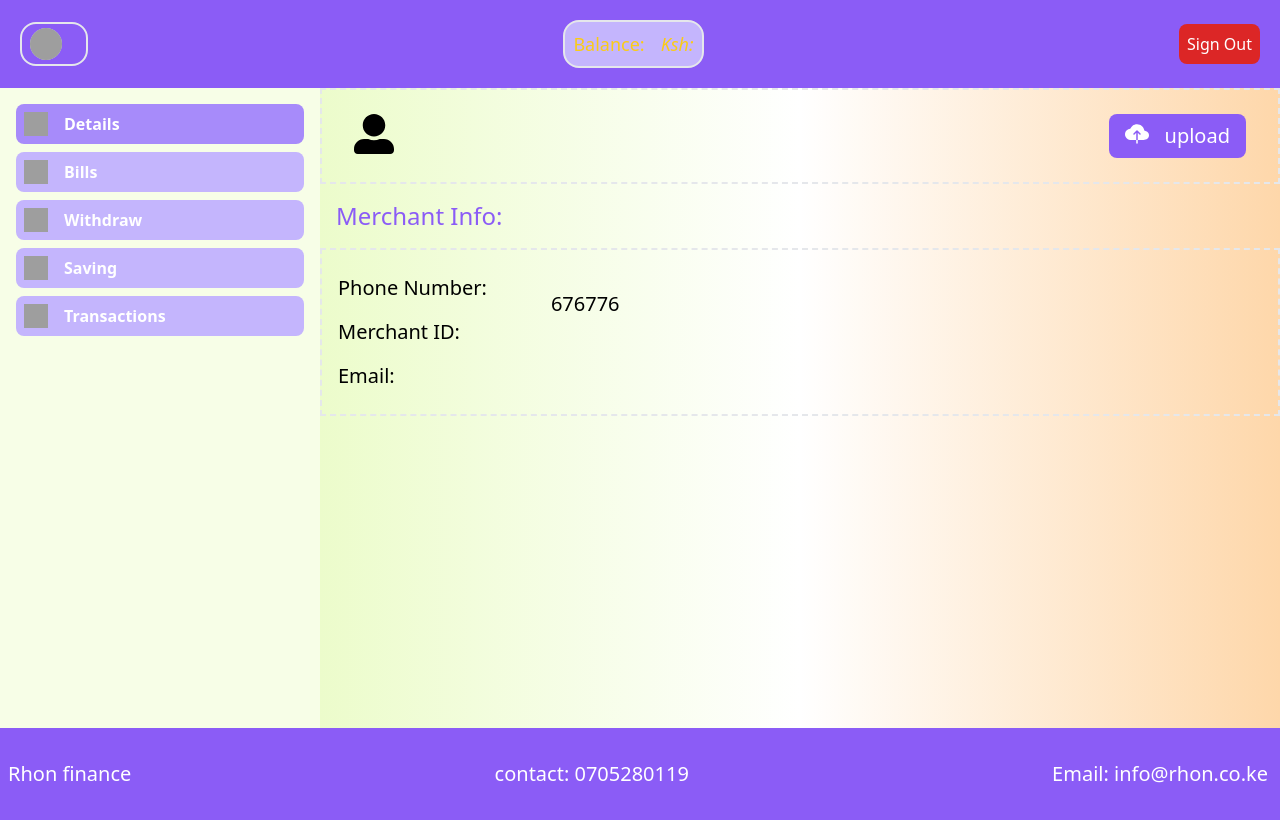
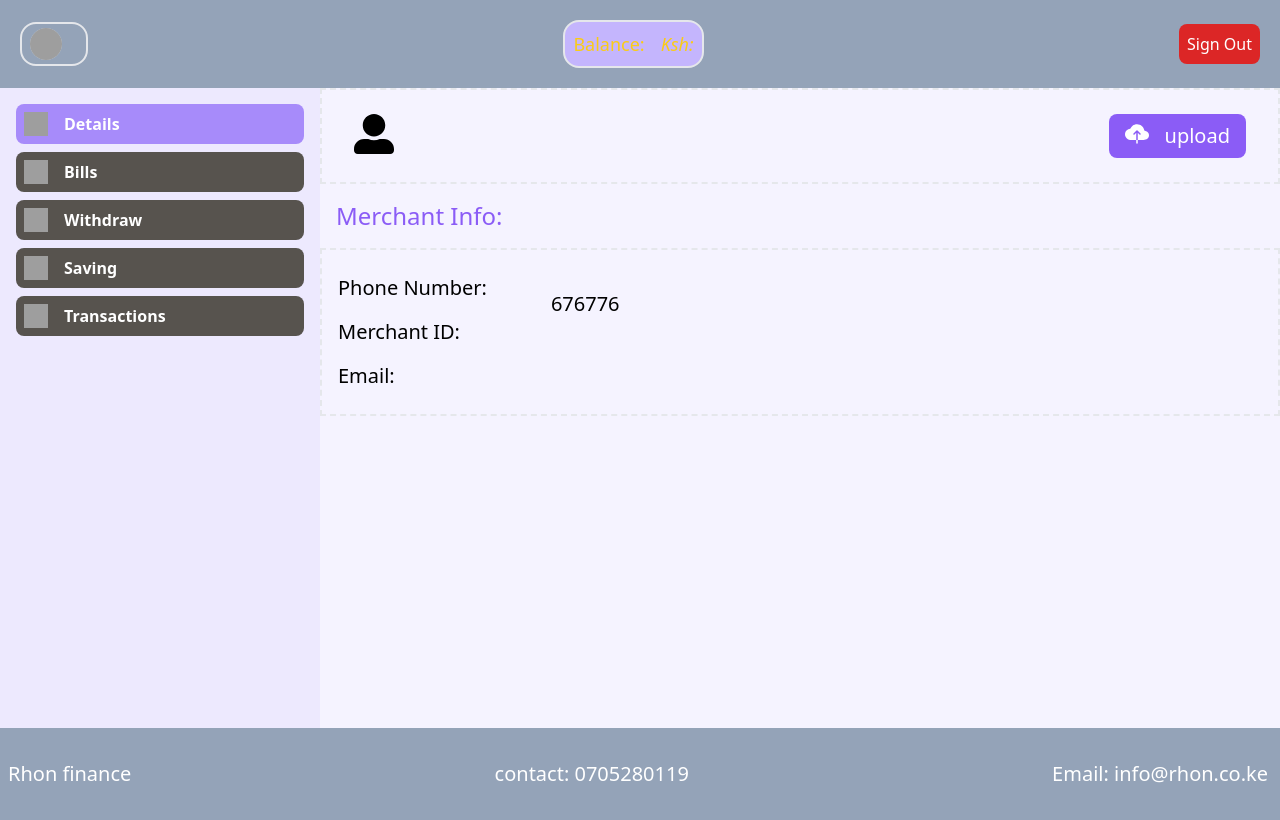
Before and after one commit to KDOUGLASRONO/rhon, a React (Vite) app: page /dashboard/Details in a window 1280 px wide. Built offline with nearby package versions, Linux system fonts and the light colour scheme; sample sign-in values are in the browser's storage; grey boxes are pictures that could not be loaded.

Commit message:
latest commit

```diff
--- a/src/components/Footer.jsx
+++ b/src/components/Footer.jsx
@@ -2,7 +2,7 @@ import React from "react";
 
 const Footer = () => {
   return (
-    <div className="bg-violet-500 text-white text-xl py-8 px-2 flex justify-between">
+    <div className="bg-slate-400 text-white text-xl py-8 px-2 flex justify-between">
       <div className="mr-1">
         <h3>Rhon finance</h3>
       </div>
--- a/src/dashboardComponents/ActiveBills.jsx
+++ b/src/dashboardComponents/ActiveBills.jsx
@@ -4,7 +4,7 @@ import { MdDelete } from 'react-icons/md'
 const ActiveBills = ({bill, deleteActiveBill}) => {
     console.log(bill);
     return (
-        <div className='flex bg-lime-50 py-1 mx-1 px-4 my-2 rounded-lg text-lg hover:bg-yellow-50 justify-between' id={bill.bill['_id']}>
+        <div className='flex bg-violet-200 py-1 mx-1 px-4 my-2 rounded-lg text-lg hover:bg-yellow-50 justify-between' id={bill.bill['_id']}>
             <h3>{bill.bill.name}</h3>
             <MdDelete id={bill.bill['_id']} onClick={deleteActiveBill} className='mx-8 h-8 w-8 text-red-500 hover:text-red-700'/>
         </div>
--- a/src/dashboardComponents/Savings.jsx
+++ b/src/dashboardComponents/Savings.jsx
@@ -2,7 +2,7 @@ import React from 'react'
 
 const Savings = () => {
   return (
-    <div className='py-4 px-4 bg-lime-100 w-full h-full text-center'>
+    <div className='py-4 px-4 bg-violet-50 w-full h-full text-center'>
         <div className='py-4 px-4 text-4xl text-bold'>
           <h2>Saving Goals</h2>
         </div>
--- a/src/dashboardComponents/UserTransactions.jsx
+++ b/src/dashboardComponents/UserTransactions.jsx
@@ -18,7 +18,7 @@ const UserTransactions = () => {
   }, [])
 
   return (
-    <section className='userTransactions bg-lime-100'>
+    <section className='userTransactions bg-violet-50'>
       <h2 className='tittle'>Transactions</h2>
       <div className='viewTransactions'>
         <table>
--- a/src/dashboardComponents/Withdraw.jsx
+++ b/src/dashboardComponents/Withdraw.jsx
@@ -73,7 +73,7 @@ const Withdraw = ({userInfo, handleAlert}) => {
   }
 
   return (
-    <section className='w-full h-full bg-lime-100 text-center py-8'>
+    <section className='w-full h-full bg-violet-50 text-center py-8'>
       <div className='w-full border-dashed border-2 py-4 px-8 m-auto first:text-2xl'>
         <h3 className="py-2 font-black">Account Balance</h3>
         <h3 className="text-4xl text-violet-900 font-bold my-4"> ksh <span className=''>{userInfo.balance < 0? "0": userInfo.balance}</span></h3>
@@ -88,7 +88,7 @@ const Withdraw = ({userInfo, handleAlert}) => {
             className='px-2 py-1'
             />
         </div>
-        <button type='button' onClick={handleWithdrawal} className='py-2 px-4 w-full bg-violet-400 hover:bg-violet-500 rounded-lg'>
+        <button type='button' onClick={handleWithdrawal} className='py-2 px-4 w-full text-white bg-stone-600 hover:bg-stone-800 rounded-lg'>
           {preload? '': 'Withdraw'}<span className={preload? 'btnPreload active': 'btnPreload'}><span className='bg-green-500 '></span></span>
         </button>
       </div>
--- a/src/dashboardComponents/bills.jsx
+++ b/src/dashboardComponents/bills.jsx
@@ -141,13 +141,13 @@ const bills = ({handleAlert, userInfo}) => {
 
 
   return (
-    <section className="w-full bg-lime-100 h-full">
+    <section className="w-full bg-violet-50 h-full">
     <div className='border-dashed border-2 w-full px-4 py-4 text-2xl'>
       <p className='accountAmount'>Account Balance: Ksh <span className='accountBalance'>{userInfo.balance < 0 ? "0" : userInfo.balance}</span></p>
       <h2>Lipa Bills bila Stress</h2>
     </div>
     <div className='flex justify-between border-dashed border-2 w-full px-4 py-4 text-lg'>
-      <select className="bg-lime-50 px-2 rounded-lg" name="billName" id="" defaultValue='Default' onChange={handleBillValue}>
+      <select className="bg-white px-2 rounded-lg" name="billName" id="" defaultValue='Default' onChange={handleBillValue}>
         <option selected disabled value='Default'>Select your bills..</option>
         {availableBills.map((singleBill)=>{
           return <AvailableBills key={singleBill._id} billId={billId} singleBill={singleBill}/>
@@ -170,7 +170,7 @@ const bills = ({handleAlert, userInfo}) => {
       </div>
       {/* Display Active Bills */}
       <div className="mt-2 px-4">
-        <h2 id='activeBill'className="text-xl bg-lime-200 py-1 rounded-lg px-4 text-bold" onClick={handleActiveBillSection}>Active Bills</h2>
+        <h2 id='activeBill'className="text-xl bg-violet-200 py-1 rounded-lg px-4 text-bold w-fit" onClick={handleActiveBillSection}>Active Bills</h2>
         <div className={activeBillSection? 'listBills active' : 'listBills'}>
           {
             activeBills.map((singleBill)=>{
--- a/src/dashboardComponents/details.jsx
+++ b/src/dashboardComponents/details.jsx
@@ -5,7 +5,7 @@ import {IoCloudUpload} from 'react-icons/io5'
 const details = ({userInfo}) => {
   console.log(userInfo)
   return (
-    <section className='h-full bg-gradient-to-r from-lime-100 to-orange-200 via-white w-full '>
+    <section className='h-full bg-violet-50 w-full '>
       <div className="flex justify-between py-6 px-8 border-dashed border-2">
         <FaUserAlt className='detailsIcon h-10 w-10'/>
         <div className='userNameDetails'>
--- a/src/dashboardComponents/header.jsx
+++ b/src/dashboardComponents/header.jsx
@@ -12,7 +12,7 @@ const Header = ({userInfo, setSession}) => {
   }
 
   return (
-      <header className=" flex w-full text-gray-400 bg-violet-500 body-font">
+      <header className=" flex w-full text-gray-400 bg-slate-400 body-font">
         <div className="container  flex flex-wrap p-5 justify-between md:flex-row items-center">
           <div className="flex text-xl px-2 py-1 rounded-2xl border-solid border-2  text-white mb-4 md:mb-0">
             <img src="https://img.icons8.com/cotton/64/null/gender-neutral-user--v2.png" className="bg-slate-300 rounded-2xl h-8 w-8 mr-4"/>
--- a/src/dashboardComponents/leftSideBar.jsx
+++ b/src/dashboardComponents/leftSideBar.jsx
@@ -23,23 +23,23 @@ const leftSideBar = ({activePage, setActivePage, handleActivePage}) => {
 
   return (
         <div className="grid grid-cols-3 h-full md:flex-cols-1 md:w-full md:px-4 py-2 text-violet-300 md:block">
-          <div className={`flex h-fit md:my-2 cursor-pointer w-fit md:w-full px-2 bg-violet-300 hover:bg-violet-400 py-2 rounded-lg ${activePage === 'Details'?'bg-violet-400':'links'}`} id='Details' onClick={navigateLink}>
+          <div className={`flex h-fit md:my-2 cursor-pointer w-fit md:w-full px-2 bg-stone-600 hover:bg-stone-800 py-2 rounded-lg ${activePage === 'Details'?'bg-violet-400':'links'}`} id='Details' onClick={navigateLink}>
               <img src="https://img.icons8.com/windows/32/null/bulleted-list.png" className="mr-4 h-6 w-6"/>
               <h3 className="text-white font-bold">Details</h3>
           </div>
-          <div className={` flex h-fit md:my-2 cursor-pointer w-fit md:w-full px-2 bg-violet-300 hover:bg-violet-400 py-2 rounded-lg ${activePage === 'Bills'?'bg-violet-400':'links'}`} id='Bills' onClick={navigateLink}>
+          <div className={` flex h-fit md:my-2 cursor-pointer w-fit md:w-full px-2 bg-stone-600 hover:bg-stone-800 py-2 rounded-lg ${activePage === 'Bills'?'bg-violet-400':'links'}`} id='Bills' onClick={navigateLink}>
               <img src="https://img.icons8.com/ios/50/null/refund-2.png" className="mr-4 h-6 w-6"/>
               <h3 className='text-white font-bold'>Bills</h3>
           </div>
-          <div className={`flex h-fit md:my-2 md:w-full cursor-pointer w-fit px-2 py-2 bg-violet-300 hover:bg-violet-400 rounded-lg ${activePage === 'Withdraw'?'bg-violet-400':'links'}`} id='Withdraw' onClick={navigateLink}>
+          <div className={`flex h-fit md:my-2 md:w-full cursor-pointer w-fit px-2 py-2 bg-stone-600 hover:bg-stone-800 rounded-lg ${activePage === 'Withdraw'?'bg-violet-400':'links'}`} id='Withdraw' onClick={navigateLink}>
               <img src="https://img.icons8.com/ios/50/null/refund-2.png" className="mr-4 h-6 w-6"/>
               <h3 className='text-white font-bold'>Withdraw</h3>
           </div>
-          <div className={` flex h-fit md:my-2 md:w-full cursor-pointer w-fit px-2 py-2 bg-violet-300 hover:bg-violet-400 rounded-lg ${activePage === 'Savings'?'bg-violet-400':'links'}`} id='Savings' onClick={navigateLink}>
+          <div className={` flex h-fit md:my-2 md:w-full cursor-pointer w-fit px-2 py-2 bg-stone-600 hover:bg-stone-800 rounded-lg ${activePage === 'Savings'?'bg-violet-400':'links'}`} id='Savings' onClick={navigateLink}>
               <img src="https://img.icons8.com/ios/50/null/get-cash--v1.png" className="mr-4 h-6 w-6"/>
               <h3 className='text-white font-bold'>Saving</h3>
           </div>
-          <div className={` flex h-fit md:my-2 md:w-full cursor-pointer w-fit px-2 py-2 bg-violet-300 hover:bg-violet-400 rounded-lg ${activePage === 'Transactions'?'bg-violet-400':'links'}`} id='Transactions' onClick={navigateLink}>
+          <div className={` flex h-fit md:my-2 md:w-full cursor-pointer w-fit px-2 py-2 bg-stone-600 hover:bg-stone-800 rounded-lg ${activePage === 'Transactions'?'bg-violet-400':'links'}`} id='Transactions' onClick={navigateLink}>
               <img src="https://img.icons8.com/ios/50/null/refund-2.png" className="mr-4 h-6 w-6"/>
               <h3 className='text-white font-bold'>Transactions</h3>
           </div>
--- a/src/pages/SignIn.jsx
+++ b/src/pages/SignIn.jsx
@@ -110,7 +110,7 @@ const SignIn = ({session, setSession, handleAlert, alert}) => {
                 <div>
                   <button
                     type="button"
-                    className="flex items-center justify-center w-full px-10 py-2 text-base font-medium text-center text-white transition duration-500 ease-in-out transform bg-violet-600 rounded-xl hover:bg-violet-700"
+                    className="flex items-center justify-center w-full px-10 py-2 text-base font-medium text-center text-white transition duration-500 ease-in-out transform bg-stone-600 hover:bg-stone-800 rounded-xl"
                     onClick={signIn}
                   >
                     {preload? "": "Sign In"}
--- a/src/pages/dashboard.jsx
+++ b/src/pages/dashboard.jsx
@@ -41,7 +41,7 @@ const dashboard = ({session, setSession}) => {
         <div className='md:h-full md:w-9/12 h-4/5 '>
           <Main userInfo={userInfo}/>
         </div>
-        <div className='bg-lime-50 md:h-full mb-0 h-1/5 md:w-3/12'>
+        <div className='bg-violet-100 md:h-full mb-0 h-1/5 md:w-3/12'>
           <LeftSideBar handleActivePage={handleActivePage} activePage={activePage} setActivePage={setActivePage}/>
         </div>
       </section>
```
Also changed, not shown: src/pages/SignUp.jsx (+23 -5 lines).
